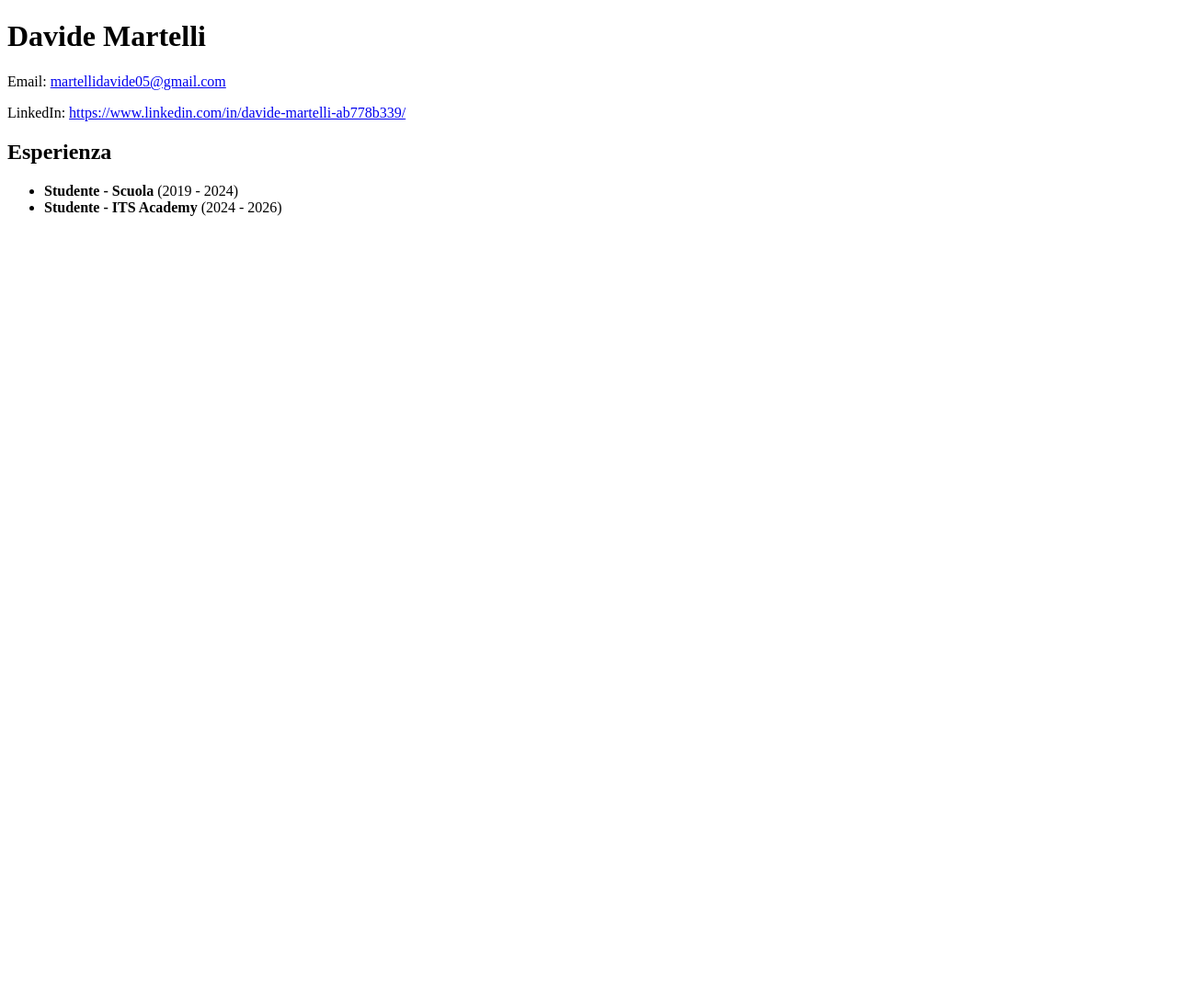
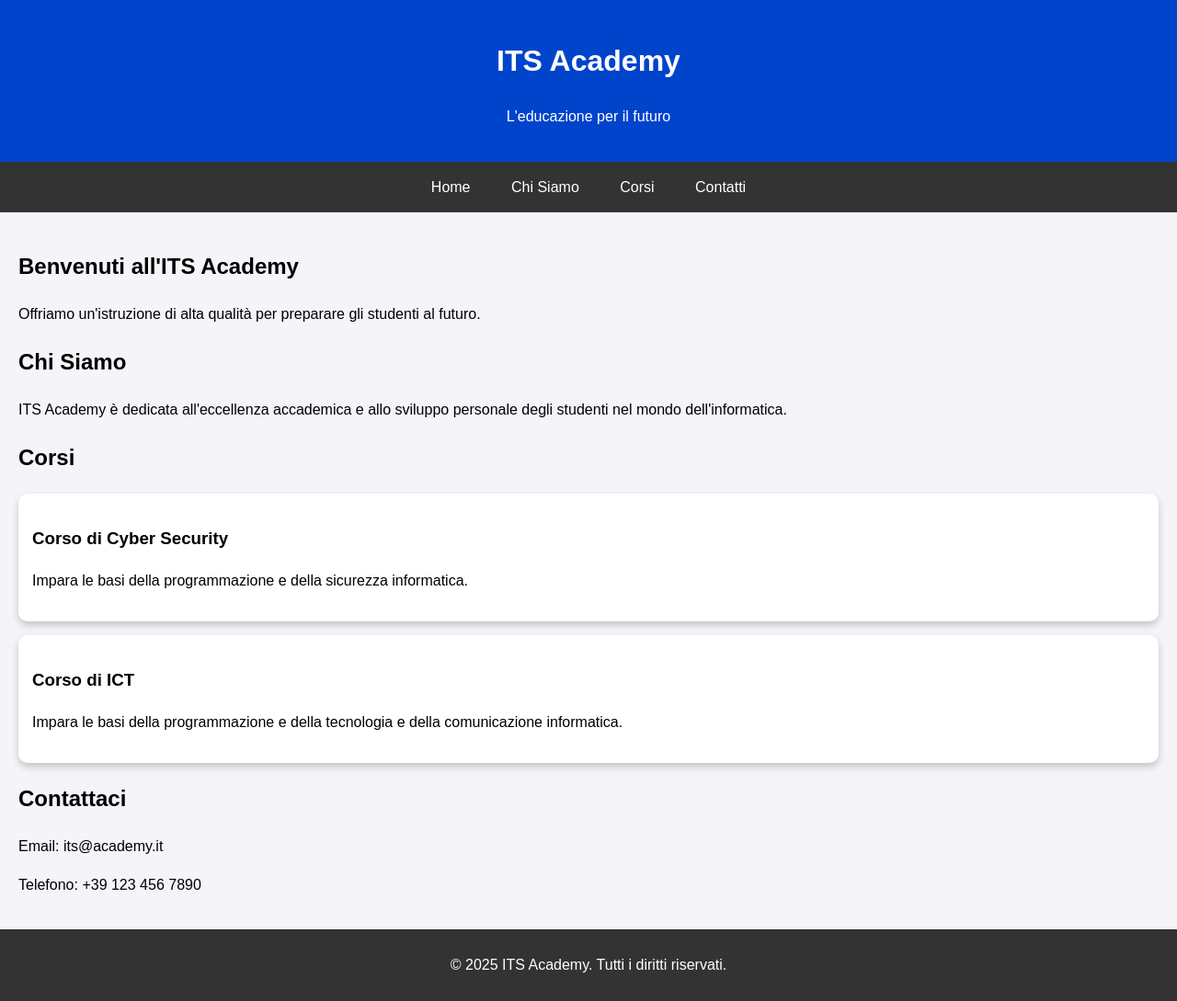
Before and after one commit to DavideMartelli800/DavideMartelli800.github.io, a plain HTML site: page index.html in a window 1280 px wide. Shown: the whole page at 92% size. Before the commit the page ends 800 px from the top, so only its background shows below. Drawn offline with Linux system fonts and the light colour scheme.

Commit message:
Update index.html

```diff
--- a/index.html
+++ b/index.html
@@ -3,17 +3,60 @@
 <head>
     <meta charset="UTF-8">
     <meta name="viewport" content="width=device-width, initial-scale=1.0">
-    <title>Curriculum di Davide Martelli</title>
-    <link rel="stylesheet" href="style.css">
+    <title>Scuola XYZ</title>
+    <style>
+        body { font-family: Arial, sans-serif; line-height: 1.6; margin: 0; padding: 0; background-color: #f4f4f9; }
+        header { background: #0044cc; color: #fff; padding: 20px 0; text-align: center; }
+        nav ul { padding: 0; list-style: none; background: #333; overflow: hidden; color: #fff; text-align: center; margin: 0; }
+        nav ul li { display: inline; }
+        nav ul li a { text-decoration: none; color: white; padding: 15px 20px; display: inline-block; }
+        nav ul li a:hover { background: #575757; }
+        .container { padding: 20px; }
+        .card { background: #fff; border-radius: 10px; box-shadow: 0 4px 8px rgba(0,0,0,0.2); padding: 15px; margin: 15px 0; }
+        footer { text-align: center; padding: 10px 0; background: #333; color: #fff; }
+    </style>
 </head>
 <body>
-    <h1>Davide Martelli</h1>
-    <p>Email: <a href="martellidavide05@gmail.com">martellidavide05@gmail.com</a></p>
-    <p>LinkedIn: <a href="https://linkedin.com/in/Davide Martelli">https://www.linkedin.com/in/davide-martelli-ab778b339/</a></p>
-    <h2>Esperienza</h2>
-    <ul>
-        <li><strong>Studente - Scuola</strong> (2019 - 2024)</li>
-        <li><strong>Studente - ITS Academy</strong> (2024 - 2026)</li>
-    </ul>
+    <header>
+        <h1>ITS Academy</h1>
+        <p>L'educazione per il futuro</p>
+    </header>
+    <nav>
+        <ul>
+            <li><a href="#home">Home</a></li>
+            <li><a href="#about">Chi Siamo</a></li>
+            <li><a href="#courses">Corsi</a></li>
+            <li><a href="#contact">Contatti</a></li>
+        </ul>
+    </nav>
+    <div class="container">
+        <section id="home">
+            <h2>Benvenuti all'ITS Academy</h2>
+            <p>Offriamo un'istruzione di alta qualità per preparare gli studenti al futuro.</p>
+        </section>
+        <section id="about">
+            <h2>Chi Siamo</h2>
+            <p>ITS Academy è dedicata all'eccellenza accademica e allo sviluppo personale degli studenti nel mondo dell'informatica.</p>
+        </section>
+        <section id="courses">
+            <h2>Corsi</h2>
+            <div class="card">
+                <h3>Corso di Cyber Security</h3>
+                <p>Impara le basi della programmazione e della sicurezza informatica.</p>
+            </div>
+            <div class="card">
+                <h3>Corso di ICT</h3>
+                <p>Impara le basi della programmazione e della tecnologia e della comunicazione informatica.</p>
+            </div>
+        </section>
+        <section id="contact">
+            <h2>Contattaci</h2>
+            <p>Email: its@academy.it</p>
+            <p>Telefono: +39 123 456 7890</p>
+        </section>
+    </div>
+    <footer>
+        <p>&copy; 2025 ITS Academy. Tutti i diritti riservati.</p>
+    </footer>
 </body>
 </html>
```
